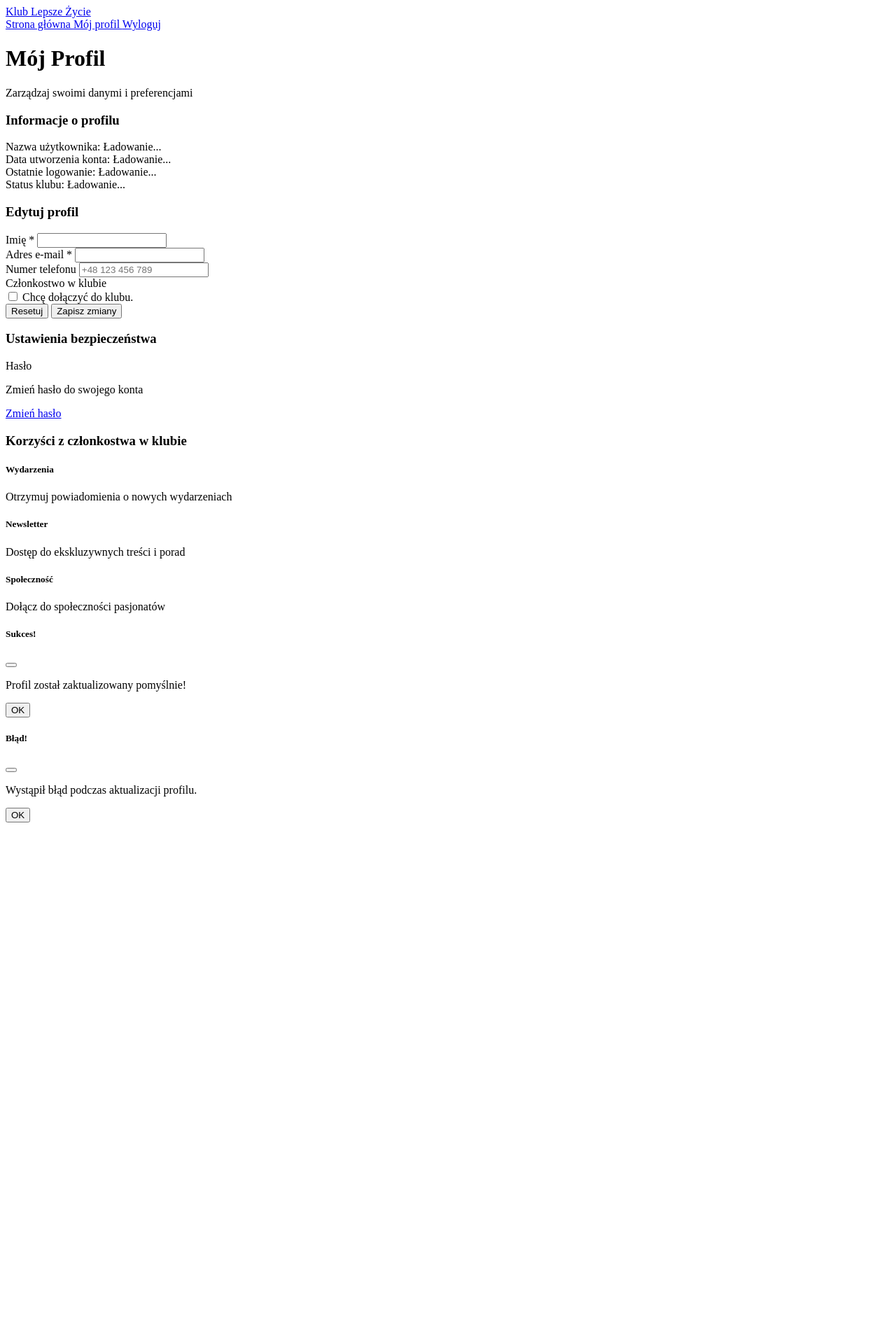
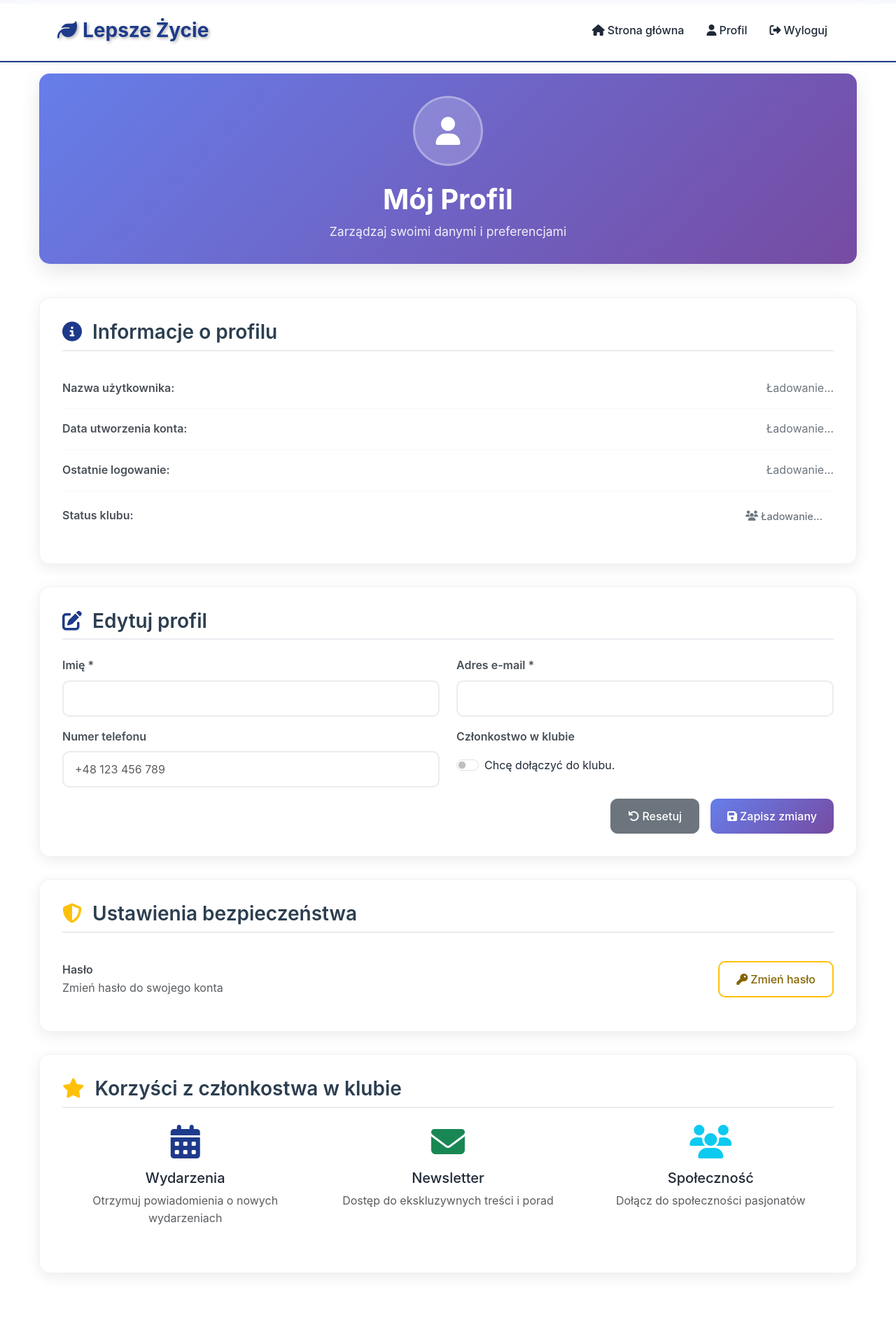
Before and after one commit to codepypl/klublepszezycie, a Flask app: page /admin/profile in a window 1280 px wide. Shown: the whole page at 70% size. Before the commit the page ends 1175 px from the top, so only its background shows below. Run offline with Flask 3, Linux system fonts and the light colour scheme; the visitor is signed in with stand-in values (Sample User, id 1); data that the repository does not hold is empty.

Commit message:
fixed footer social links on main page , fixed profile layout fixed seaarch results and design on blog

```diff
--- a/static/css/user/blog/blog-search.css
+++ b/static/css/user/blog/blog-search.css
@@ -8,6 +8,7 @@
     margin-bottom: 4rem;
     position: relative;
     overflow: hidden;
+    padding-top: 8rem; /* Add padding for fixed navbar */
 }
 
 .search-header::before {
--- /dev/null
+++ b/static/css/user/profile.css
@@ -0,0 +1,272 @@
+/* User Profile Styles - matching main site design */
+
+.profile-container {
+    max-width: 1200px;
+    margin: 0 auto;
+    padding: 2rem 1rem;
+}
+
+/* Profile Header */
+.profile-header {
+    text-align: center;
+    margin-bottom: 3rem;
+    padding: 2rem 0;
+    background: linear-gradient(135deg, #667eea 0%, #764ba2 100%);
+    border-radius: 15px;
+    color: white;
+    box-shadow: 0 10px 30px rgba(0, 0, 0, 0.1);
+}
+
+.profile-avatar {
+    width: 100px;
+    height: 100px;
+    background: rgba(255, 255, 255, 0.2);
+    border-radius: 50%;
+    display: flex;
+    align-items: center;
+    justify-content: center;
+    margin: 0 auto 1.5rem;
+    font-size: 2.5rem;
+    color: white;
+    backdrop-filter: blur(10px);
+    border: 3px solid rgba(255, 255, 255, 0.3);
+}
+
+.profile-header h1 {
+    font-size: 2.5rem;
+    font-weight: 700;
+    margin-bottom: 0.5rem;
+}
+
+.profile-header p {
+    font-size: 1.1rem;
+    opacity: 0.9;
+}
+
+/* Profile Cards */
+.profile-card {
+    background: white;
+    border-radius: 15px;
+    padding: 2rem;
+    margin-bottom: 2rem;
+    box-shadow: 0 5px 20px rgba(0, 0, 0, 0.08);
+    border: 1px solid rgba(0, 0, 0, 0.05);
+    transition: transform 0.3s ease, box-shadow 0.3s ease;
+}
+
+.profile-card:hover {
+    transform: translateY(-2px);
+    box-shadow: 0 10px 30px rgba(0, 0, 0, 0.12);
+}
+
+.profile-card h3 {
+    color: #2c3e50;
+    font-weight: 600;
+    border-bottom: 2px solid #e9ecef;
+    padding-bottom: 0.5rem;
+    margin-bottom: 1.5rem;
+}
+
+/* Info Items */
+.info-item {
+    display: flex;
+    justify-content: space-between;
+    align-items: center;
+    padding: 1rem 0;
+    border-bottom: 1px solid #f8f9fa;
+}
+
+.info-item:last-child {
+    border-bottom: none;
+}
+
+.info-label {
+    font-weight: 600;
+    color: #495057;
+    flex: 1;
+}
+
+.info-value {
+    color: #6c757d;
+    flex: 1;
+    text-align: right;
+}
+
+/* Club Member Badge */
+.club-member-badge {
+    display: inline-flex;
+    align-items: center;
+    padding: 0.5rem 1rem;
+    border-radius: 25px;
+    font-size: 0.9rem;
+    font-weight: 500;
+}
+
+.club-member-badge.member {
+    background: linear-gradient(135deg, #28a745, #20c997);
+    color: white;
+}
+
+.club-member-badge.not-member {
+    background: #e9ecef;
+    color: #6c757d;
+}
+
+/* Form Styles */
+.form-label {
+    font-weight: 600;
+    color: #495057;
+    margin-bottom: 0.5rem;
+}
+
+.form-control {
+    border: 2px solid #e9ecef;
+    border-radius: 10px;
+    padding: 0.75rem 1rem;
+    transition: border-color 0.3s ease, box-shadow 0.3s ease;
+}
+
+.form-control:focus {
+    border-color: #667eea;
+    box-shadow: 0 0 0 0.2rem rgba(102, 126, 234, 0.25);
+}
+
+/* Form Switch */
+.form-check-input:checked {
+    background-color: #667eea;
+    border-color: #667eea;
+}
+
+/* Buttons */
+.btn {
+    border-radius: 10px;
+    padding: 0.75rem 1.5rem;
+    font-weight: 500;
+    transition: all 0.3s ease;
+}
+
+.btn-primary {
+    background: linear-gradient(135deg, #667eea 0%, #764ba2 100%);
+    border: none;
+}
+
+.btn-primary:hover {
+    background: linear-gradient(135deg, #5a6fd8 0%, #6a4190 100%);
+    transform: translateY(-1px);
+    box-shadow: 0 5px 15px rgba(102, 126, 234, 0.3);
+}
+
+.btn-outline-warning {
+    border: 2px solid #ffc107;
+    color: #856404;
+}
+
+.btn-outline-warning:hover {
+    background-color: #ffc107;
+    border-color: #ffc107;
+    color: #212529;
+}
+
+/* Club Benefits */
+.club-benefits-grid {
+    display: grid;
+    grid-template-columns: repeat(auto-fit, minmax(250px, 1fr));
+    gap: 2rem;
+    margin-top: 2rem;
+}
+
+.benefit-item {
+    text-align: center;
+    padding: 1.5rem;
+    border-radius: 15px;
+    background: linear-gradient(135deg, #f8f9fa 0%, #e9ecef 100%);
+    transition: transform 0.3s ease;
+}
+
+.benefit-item:hover {
+    transform: translateY(-5px);
+}
+
+.benefit-item i {
+    margin-bottom: 1rem;
+}
+
+.benefit-item h5 {
+    color: #2c3e50;
+    font-weight: 600;
+    margin-bottom: 0.5rem;
+}
+
+.benefit-item p {
+    color: #6c757d;
+    font-size: 0.9rem;
+}
+
+/* Responsive Design */
+@media (max-width: 768px) {
+    .profile-container {
+        padding: 1rem 0.5rem;
+        padding-top: 80px;
+    }
+
+    .profile-header {
+        margin-bottom: 2rem;
+        padding: 1.5rem 1rem;
+    }
+
+    .profile-header h1 {
+        font-size: 2rem;
+    }
+
+    .profile-avatar {
+        width: 80px;
+        height: 80px;
+        font-size: 2rem;
+    }
+
+    .profile-card {
+        padding: 1.5rem;
+        margin-bottom: 1.5rem;
+    }
+
+    .info-item {
+        flex-direction: column;
+        align-items: flex-start;
+        text-align: left;
+    }
+
+    .info-value {
+        text-align: left;
+        margin-top: 0.5rem;
+    }
+
+    .club-benefits-grid {
+        grid-template-columns: 1fr;
+        gap: 1rem;
+    }
+}
+
+/* Loading States */
+.loading {
+    opacity: 0.6;
+    pointer-events: none;
+}
+
+.loading::after {
+    content: '';
+    position: absolute;
+    top: 50%;
+    left: 50%;
+    width: 20px;
+    height: 20px;
+    margin: -10px 0 0 -10px;
+    border: 2px solid #f3f3f3;
+    border-top: 2px solid #667eea;
+    border-radius: 50%;
+    animation: spin 1s linear infinite;
+}
+
+@keyframes spin {
+    0% { transform: rotate(0deg); }
+    100% { transform: rotate(360deg); }
+}
--- a/templates/blog/search.html
+++ b/templates/blog/search.html
@@ -89,7 +89,7 @@
                 <!-- Search Form -->
                 <form method="GET" action="{{ url_for('blog.search') }}" class="search-form">
                     <div class="search-input-group">
-                        <input type="text" name="q" class="form-control" placeholder="Szukaj w tytule, treści, tagach..." value="{{ search_query or '' }}">
+                        <input type="text" name="q" class="form-control" placeholder="Szukaj w tytule, treści, tagach..." value="{{ query or '' }}">
                         <button type="submit" class="btn">
                             <i class="fas fa-search"></i>
                         </button>
@@ -103,8 +103,8 @@
         <div class="row">
             <!-- Main Content -->
             <div class="col-lg-8">
-                {% if search_query %}
-                    <h2 class="mb-4">Wyniki wyszukiwania dla: "{{ search_query }}"</h2>
+                {% if query %}
+                    <h2 class="mb-4">Wyniki wyszukiwania dla: "{{ query }}"</h2>
 
                     {% if posts.items %}
                         <div class="featured-posts">
--- a/templates/index.html
+++ b/templates/index.html
@@ -487,12 +487,12 @@
             <div class="col-lg-4 mb-4">
                 <h5 class="fw-bold mb-3">{{ footer_settings.social_title or 'Śledź nas' }}</h5>
                 <div class="d-flex gap-3">
-                    {% for social_link in social_links %}
+                    {% for social_link in active_social_links %}
                         <a href="{{ social_link.url }}" target="{{ social_link.target or '_blank' }}" rel="noopener noreferrer" class="text-white" title="{{ social_link.platform }}">
-                            <i class="fab fa-{{ social_link.platform.lower() }} fa-2x"></i>
+                            <i class="fab fa-{{ social_link.icon or social_link.platform.lower() }} fa-2x"></i>
                         </a>
                     {% endfor %}
-                    {% if not social_links %}
+                    {% if not active_social_links %}
                         <span class="text-muted">Brak aktywnych linków</span>
                     {% endif %}
                 </div>
--- a/templates/user/profile.html
+++ b/templates/user/profile.html
@@ -1,37 +1,56 @@
-<!DOCTYPE html>
-<html lang="pl">
-<head>
-    <meta charset="UTF-8">
-    <meta name="viewport" content="width=device-width, initial-scale=1.0">
-    <meta http-equiv="Cache-Control" content="no-cache, no-store, must-revalidate">
-    <meta http-equiv="Pragma" content="no-cache">
-    <meta http-equiv="Expires" content="0">
+{% extends "base.html" %}
 
-    {% set seo_data = get_seo_settings('profile') %}
-    {% include 'seo/meta_tags.html' %}
-</head>
-<body class="bg-light">
+{% block title %}Mój Profil - {{ config.get('SITE_NAME', 'Klub Lepsze Życie') }}{% endblock %}
+
+{% block description %}Zarządzaj swoim profilem w Klubie Lepsze Życie{% endblock %}
+
+{% block extra_css %}
+<link rel="stylesheet" href="{{ url_for('static', filename='css/user/profile.css') }}">
+{% endblock %}
+
+{% block navigation %}
 <!-- Navigation -->
-    <nav class="navbar navbar-expand-lg navbar-dark bg-primary">
+<nav class="navbar navbar-expand-lg navbar-light fixed-top bg-white shadow-sm">
     <div class="container">
-            <a class="navbar-brand" href="{{ url_for('public.index') }}">
-                <i class="fas fa-heart me-2"></i>Klub Lepsze Życie
+        <a class="navbar-brand fw-bold text-primary" href="{{ url_for('public.index') }}">
+            <i class="fas fa-leaf me-2"></i>Lepsze Życie
         </a>
-            <div class="navbar-nav ms-auto">
+        <button class="navbar-toggler" type="button" data-bs-toggle="collapse" data-bs-target="#navbarNav">
+            <span class="navbar-toggler-icon"></span>
+        </button>
+        <div class="collapse navbar-collapse" id="navbarNav">
+            <ul class="navbar-nav ms-auto">
+                <li class="nav-item">
                     <a class="nav-link" href="{{ url_for('public.index') }}">
                         <i class="fas fa-home me-1"></i>Strona główna
                     </a>
+                </li>
+                {% if current_user.is_admin %}
+                <li class="nav-item">
+                    <a class="nav-link" href="{{ url_for('admin.dashboard') }}">
+                        <i class="fas fa-cog me-1"></i>Admin
+                    </a>
+                </li>
+                {% endif %}
+                <li class="nav-item">
                     <a class="nav-link active" href="{{ url_for('users.profile') }}">
-                    <i class="fas fa-user me-1"></i>Mój profil
+                        <i class="fas fa-user me-1"></i>Profil
                     </a>
+                </li>
+                <li class="nav-item">
                     <a class="nav-link" href="{{ url_for('auth.logout') }}">
                         <i class="fas fa-sign-out-alt me-1"></i>Wyloguj
                     </a>
+                </li>
+            </ul>
         </div>
     </div>
 </nav>
+{% endblock %}
 
-    <div class="container profile-container">
+{% block content %}
+
+    <div class="container profile-container" style="padding-top: 100px;">
         <!-- Profile Header -->
         <div class="profile-header">
             <div class="profile-avatar">
@@ -104,6 +123,7 @@
                             <input class="form-check-input" type="checkbox" id="clubMember" name="club_member">
                             <label class="form-check-label" for="clubMember">
                                 Chcę dołączyć do klubu.
+                            </label>
                         </div>
                     </div>
                 </div>
@@ -209,3 +229,4 @@
             </div>
         </div>
     </div>
+{% endblock %}
```
Lines whose indentation alone changed are shown as unchanged.
